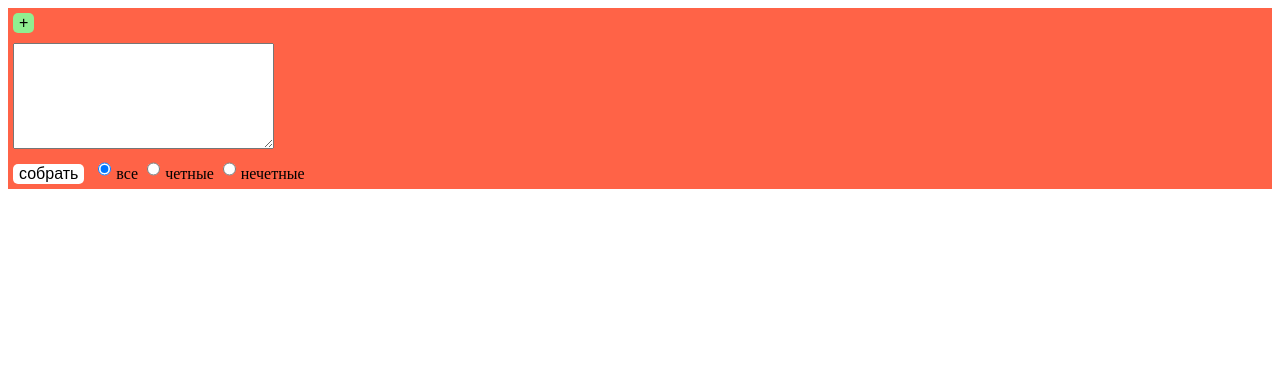
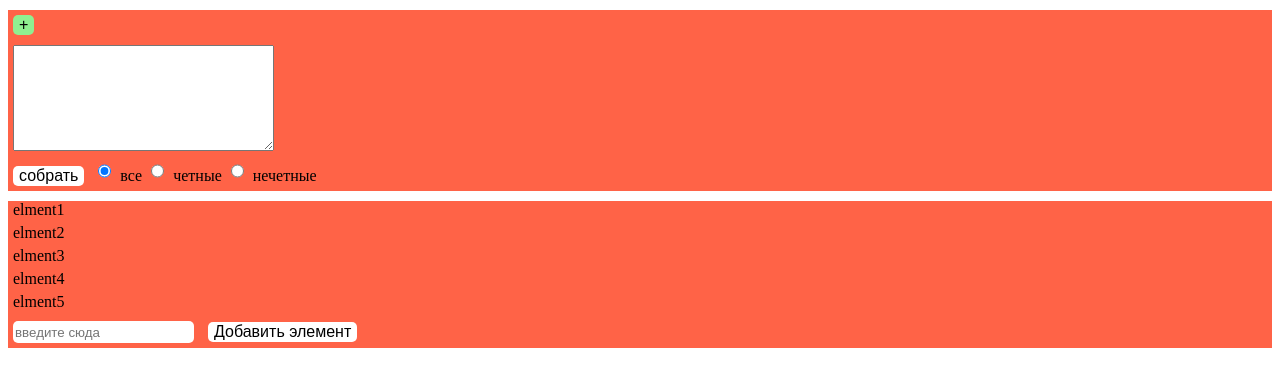
Before and after one commit to Antonissimus/JS_HW_MOD7, a plain HTML site: page index.html in a window 1280 px wide. Drawn offline with Linux system fonts and the light colour scheme.

Commit message:
add task2

```diff
--- a/css/style.css
+++ b/css/style.css
@@ -1,6 +1,8 @@
-.panel {
+.panel,
+.task2 {
     width: 100%;
     background-color: tomato;
+    margin-top: 10px;
 }
 input {
     border: none;
@@ -35,3 +37,10 @@ input {
 .alert {
     outline: 2px solid red;
 }
+.element {
+    margin: 5px;
+    cursor: pointer;
+}
+.selected {
+    color: red;
+}
--- a/index.html
+++ b/index.html
@@ -16,15 +16,23 @@
         <textarea class="resultText" name="" id="resultText" cols="30" rows="10"></textarea>
 
         <button class="button collect">собрать</button>
-        <input type="radio" name="radio" id="all" checked><label for="all">все</label>
-        <input type="radio" name="radio" id="even"><label for="even">четные</label>
-        <input type="radio" name="radio" id="odd"><label for="odd">нечетные</label>
-
-
-
+        <input type="radio" name="radio" id="all" checked>
+        <label for="all">все</label>
+        <input type="radio" name="radio" id="even">
+        <label for="even">четные</label>
+        <input type="radio" name="radio" id="odd">
+        <label for="odd">нечетные</label>
 
     </div>
-
+    <div class="task2">
+        <p class="element">elment1</p>
+        <p class="element">elment2</p>
+        <p class="element">elment3</p>
+        <p class="element">elment4</p>
+        <p class="element">elment5</p>
+        <input type="text" placeholder="введите сюда" class=" newElement">
+        <button class="button addNewElement">Добавить элемент</button>
+    </div>
 
     <script src="js/main.js"></script>
 </body>
--- a/js/main.js
+++ b/js/main.js
@@ -67,7 +67,7 @@ const collectInputs = function () {
     let textArea = document.querySelector('textarea');
     let radioBox = document.querySelectorAll('.panel input[type=radio]');
 
-    let index = 0;                                                         /// определяем активную радиокнопку
+    let index = 0; /// определяем активную радиокнопку
     radioBox.forEach((radio, i) => {
         if (radio.checked) {
             index = i;
@@ -76,7 +76,7 @@ const collectInputs = function () {
 
     let inputs = []
     let emptyField = 0;
-    for (let i = 0; i < inputsValue.length; i++) {                          ///Собираем значения инпутов и определяем пустые
+    for (let i = 0; i < inputsValue.length; i++) { ///Собираем значения инпутов и определяем пустые
         inputs[i] = inputsValue[i].value;
         inputsValue[i].classList.remove('alert');
         if (!inputs[i]) {
@@ -89,7 +89,7 @@ const collectInputs = function () {
         return;
     }
 
-    switch (index) {                                            ///фильтруем вывод
+    switch (index) { ///фильтруем вывод
         case 1:
             inputs = inputs.filter((x, i) => {
                 return i % 2 == 1
@@ -102,7 +102,9 @@ const collectInputs = function () {
             break;
 
         default:
-            inputs = inputs.filter(()=>{return true;})
+            inputs = inputs.filter(() => {
+                return true;
+            })
             break;
     }
     let result = inputs.join("--&&--");
@@ -111,3 +113,36 @@ const collectInputs = function () {
 
 let collectButton = document.querySelector('.button.collect');
 collectButton.addEventListener('click', collectInputs);
+
+
+// task2
+
+
+//     - Дан список из элементов. Реализуйте скрипт, который отслеживает клик на элементе списка
+//       и подсвечивает его красным цветом.
+//     - При повторном клике, цвет убирается.
+//     - Добавьте input, который позволяет добавлять элементы в список. На них также,
+//      распостраняется событие click.
+
+const changeColor = function () {
+    this.classList.toggle('selected');
+}
+const addElem = function () {
+
+    let inpNewElem = document.querySelector('.task2 .newElement');
+    let newElement = document.createElement('p');
+    newElement.innerHTML = inpNewElem.value;
+    if (inpNewElem.value) {
+        newElement.classList.add('element');
+        container.insertBefore(newElement, inpNewElem);
+        newElement.addEventListener('click', changeColor);
+    }
+}
+
+let container = document.querySelector('.task2');
+let btnAddNewElem = document.querySelector('.task2 .addNewElement');
+btnAddNewElem.addEventListener('click', addElem);
+let elements = document.querySelectorAll('.task2 .element');
+elements.forEach(function (elem) {
+    elem.addEventListener('click', changeColor);
+})
```
